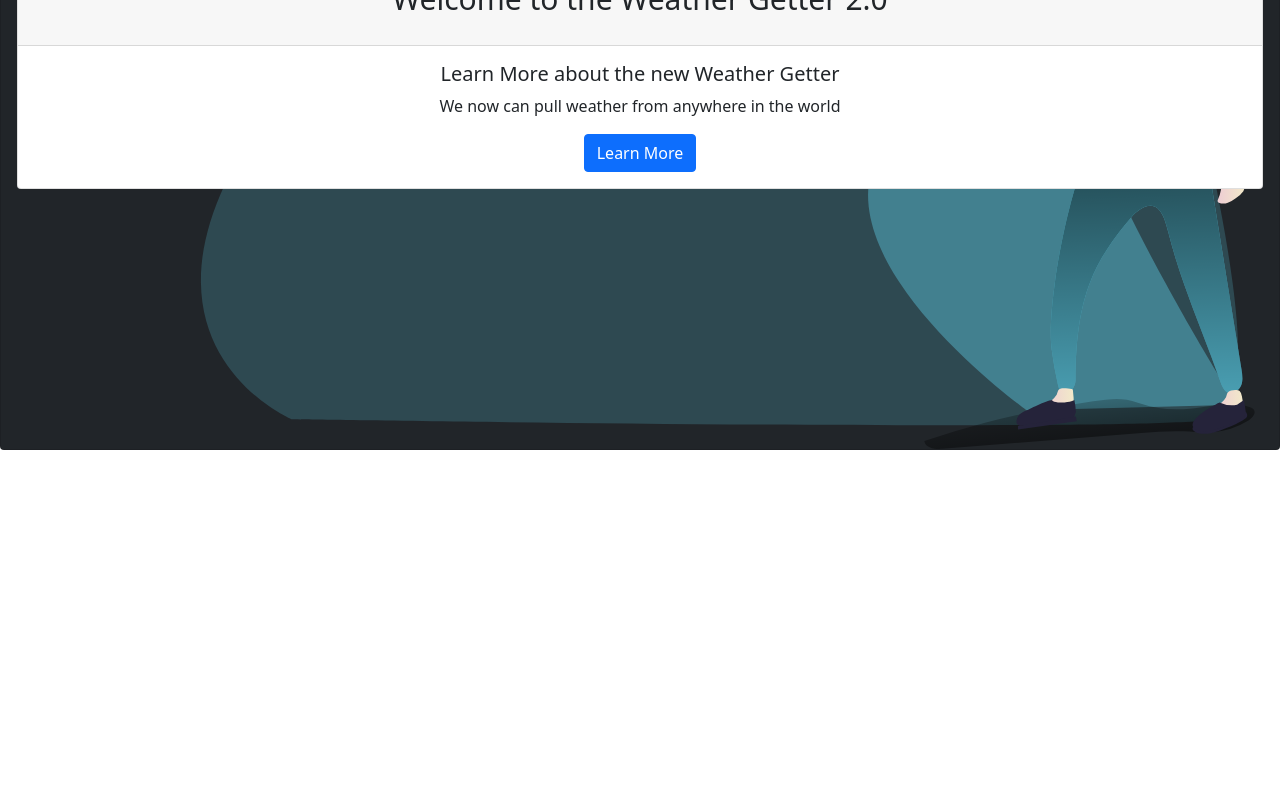
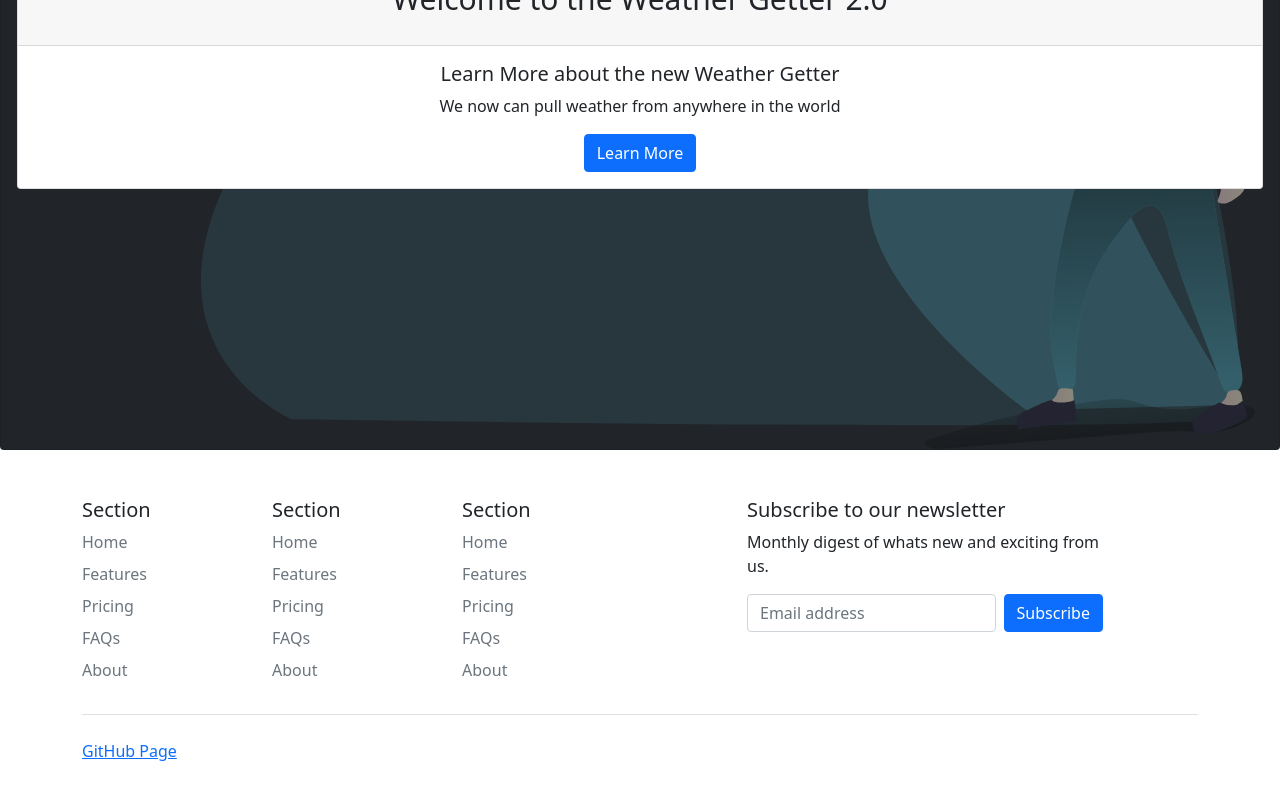
Before and after one commit to BYUCS260/weather-app-jacksonlpeterson, a plain HTML site: page index.html in a window 1280 px wide. Shown: the part 734-1534 px from the top of the page. Before the commit the page ends 1184 px from the top, so only its background shows below. Drawn offline with nearby package versions, Linux system fonts and the light colour scheme.

Commit message:
One more

```diff
--- a/index.html
+++ b/index.html
@@ -17,7 +17,7 @@
 <body>
 
   <div class="card bg-dark text-white">
-    <img src="./images/weather-forecast-news-by-news-anchor.svg" class="card-img" alt=>
+    <img src="./images/weather-forecast-news-by-news-anchor.svg" class="randomimg" alt=>
     <div class="card-img-overlay">
       <form class=" mx-auto" style="width: 300px;">
             <label class = "label1">Enter a U.S. city:</label>
@@ -58,6 +58,65 @@
   <script text="type/javascript" src="/script.js">
   </script>
 
+<div class="container">
+  <footer class="py-5">
+    <div class="row">
+      <div class="col-2">
+        <h5>Section</h5>
+        <ul class="nav flex-column">
+          <li class="nav-item mb-2"><a href="#" class="nav-link p-0 text-muted">Home</a></li>
+          <li class="nav-item mb-2"><a href="#" class="nav-link p-0 text-muted">Features</a></li>
+          <li class="nav-item mb-2"><a href="#" class="nav-link p-0 text-muted">Pricing</a></li>
+          <li class="nav-item mb-2"><a href="#" class="nav-link p-0 text-muted">FAQs</a></li>
+          <li class="nav-item mb-2"><a href="#" class="nav-link p-0 text-muted">About</a></li>
+        </ul>
+      </div>
+
+      <div class="col-2">
+        <h5>Section</h5>
+        <ul class="nav flex-column">
+          <li class="nav-item mb-2"><a href="#" class="nav-link p-0 text-muted">Home</a></li>
+          <li class="nav-item mb-2"><a href="#" class="nav-link p-0 text-muted">Features</a></li>
+          <li class="nav-item mb-2"><a href="#" class="nav-link p-0 text-muted">Pricing</a></li>
+          <li class="nav-item mb-2"><a href="#" class="nav-link p-0 text-muted">FAQs</a></li>
+          <li class="nav-item mb-2"><a href="#" class="nav-link p-0 text-muted">About</a></li>
+        </ul>
+      </div>
+
+      <div class="col-2">
+        <h5>Section</h5>
+        <ul class="nav flex-column">
+          <li class="nav-item mb-2"><a href="#" class="nav-link p-0 text-muted">Home</a></li>
+          <li class="nav-item mb-2"><a href="#" class="nav-link p-0 text-muted">Features</a></li>
+          <li class="nav-item mb-2"><a href="#" class="nav-link p-0 text-muted">Pricing</a></li>
+          <li class="nav-item mb-2"><a href="#" class="nav-link p-0 text-muted">FAQs</a></li>
+          <li class="nav-item mb-2"><a href="#" class="nav-link p-0 text-muted">About</a></li>
+        </ul>
+      </div>
+
+      <div class="col-4 offset-1">
+        <form>
+          <h5>Subscribe to our newsletter</h5>
+          <p>Monthly digest of whats new and exciting from us.</p>
+          <div class="d-flex w-100 gap-2">
+            <label for="newsletter1" class="visually-hidden">Email address</label>
+            <input id="newsletter1" type="text" class="form-control" placeholder="Email address">
+            <button class="btn btn-primary" type="button">Subscribe</button>
+          </div>
+        </form>
+      </div>
+    </div>
+
+    <div class="d-flex justify-content-between py-4 my-4 border-top">
+      <a href="https://github.com/BYUCS260/weather-app-jacksonlpeterson">GitHub Page</a>
+      <ul class="list-unstyled d-flex">
+        <li class="ms-3"><a class="link-dark" href="#"><svg class="bi" width="24" height="24"><use xlink:href="#twitter"/></svg></a></li>
+        <li class="ms-3"><a class="link-dark" href="#"><svg class="bi" width="24" height="24"><use xlink:href="#instagram"/></svg></a></li>
+        <li class="ms-3"><a class="link-dark" href="#"><svg class="bi" width="24" height="24"><use xlink:href="#facebook"/></svg></a></li>
+      </ul>
+    </div>
+  </footer>
+</div>
 
 </body>
 
--- a/styles.css
+++ b/styles.css
@@ -22,3 +22,16 @@
     font-size: 20px;
     align-items: center;
 }
+
+.randomimg {
+    opacity: 0.5;
+    max-width: 100%;
+}
+
+h2 {
+    font-size: 40px;
+    margin: auto;
+    width: 50%;
+    border: 3px solid green;
+    padding: 10px;
+}
```
